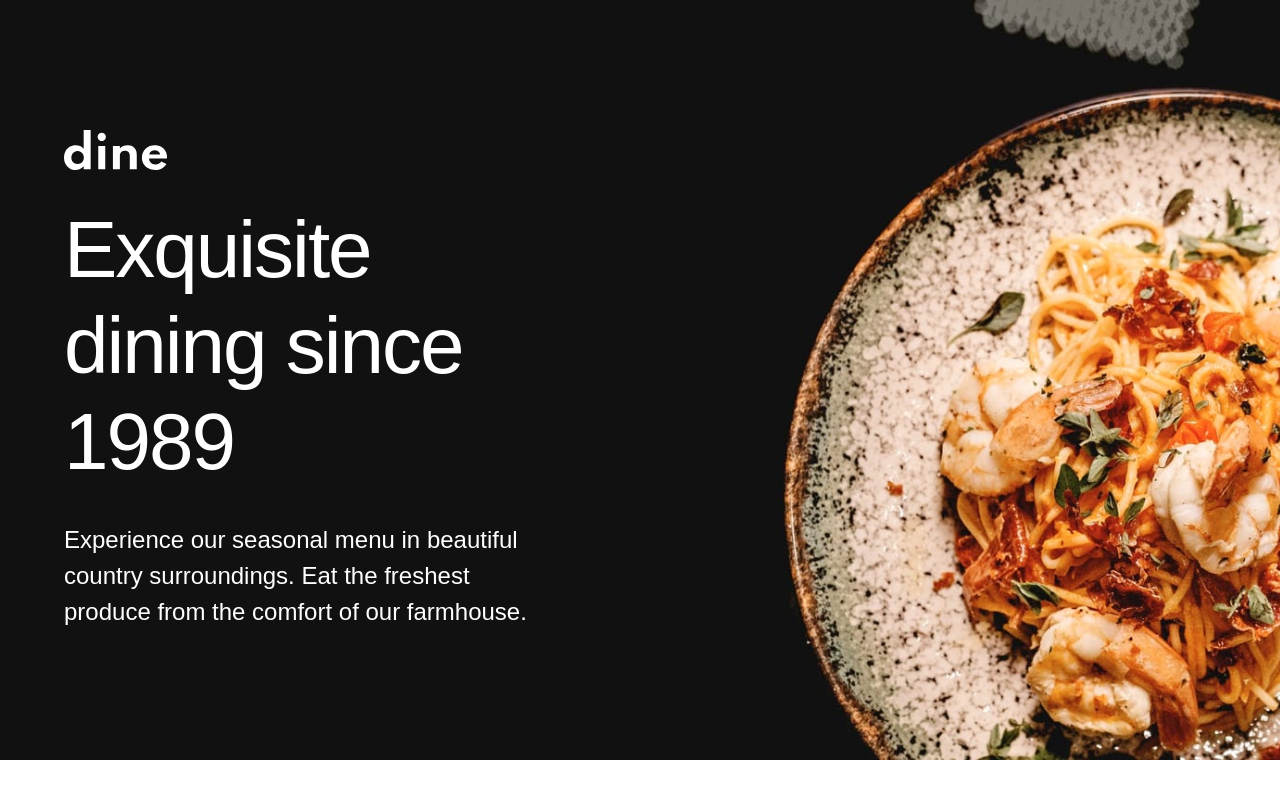
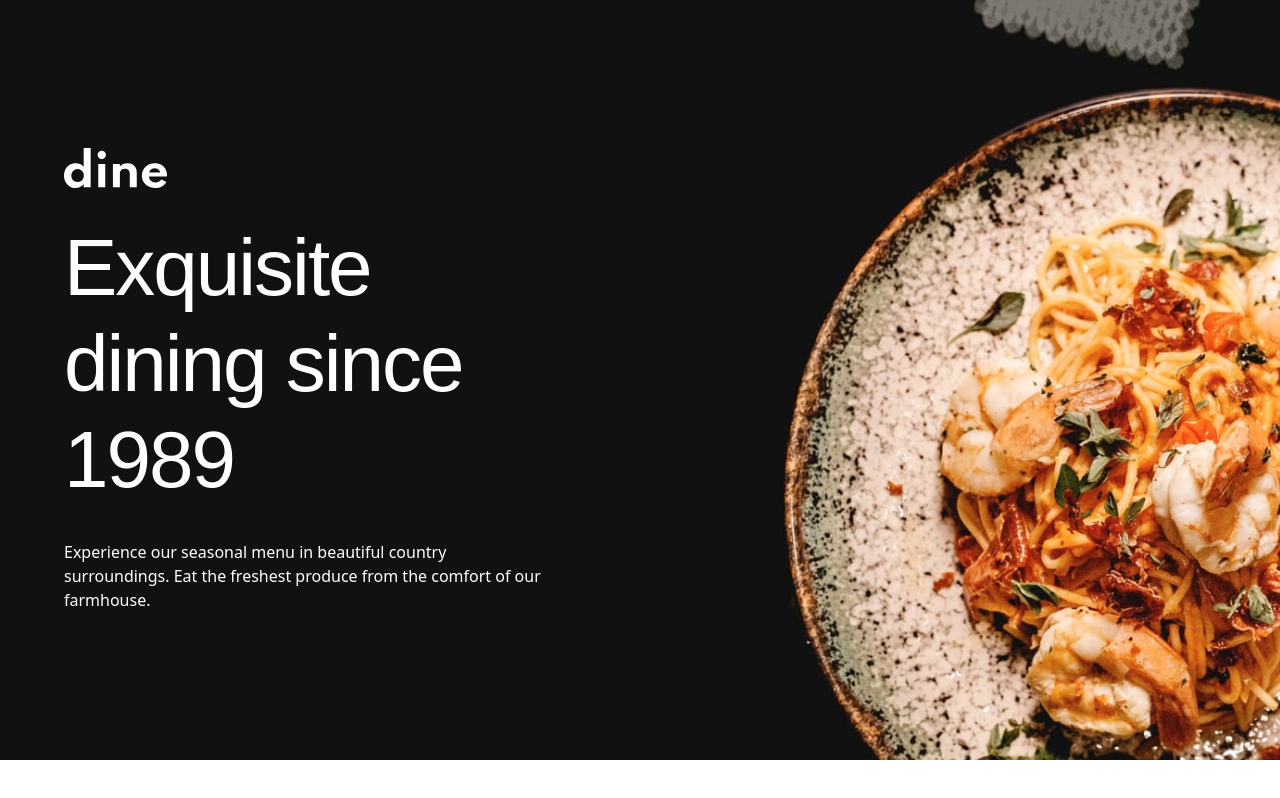
Before and after one commit to anet-eny/dine-restaurant-website, a React (Vite) app: page / in a window 1280 px wide. Built offline with nearby package versions, Linux system fonts and the light colour scheme.

Commit message:
feat: update oklch color codes and add button-text text preset

```diff
--- a/src/styles/index.css
+++ b/src/styles/index.css
@@ -32,14 +32,20 @@
   --line-height-body: clamp(1.625rem, 2vw + 1rem, 2.25rem);
   --font-weight-body: 400;
 
+  /* Button */
+  --font-size-button: clamp(0.9375rem, 0.5vw + 0.8rem, 1.125rem);
+  --line-height-button: 1rem;
+  --letter-spacing-button: 0.15625em;
+  --font-weight-button: 600;
+
   /* Primary Colors */
-  --color-beaver: oklch(51% 0.04 27);
-  --color-cod-gray: oklch(7% 0 0);
+  --color-beaver: oklch(61.94% 0.0526 60.49); /* #9e7f66 */
+  --color-cod-gray: oklch(17.76% 0 89.88); /* #111111 */
 
   /* Secondary Colors */
-  --color-mirage: oklch(13% 0.02 234);
-  --color-ebony-clay: oklch(21% 0.02 218);
-  --color-shuttle-gray: oklch(42% 0.01 217);
+  --color-mirage: oklch(22.09% 0.0353 278.24); /* #17192b */
+  --color-ebony-clay: oklch(28.77% 0.0242 261.14); /* #242b37 */
+  --color-shuttle-gray: oklch(51.11% 0.0317 260.26); /* #5c6779 */
 }
 
 @utility heading-xl {
@@ -75,9 +81,18 @@
   text-transform: uppercase;
 }
 
-@utility body {
+@utility body-text {
   font-family: var(--font-family-spartan);
   font-size: var(--font-size-body);
   line-height: var(--line-height-body);
   font-weight: var(--font-weight-body);
 }
+
+@utility button-text {
+  font-family: var(--font-family-spartan);
+  font-size: var(--font-size-button);
+  line-height: var(--line-height-button);
+  letter-spacing: var(--letter-spacing-button);
+  font-weight: var(--font-weight-button);
+  text-transform: uppercase;
+}
```
